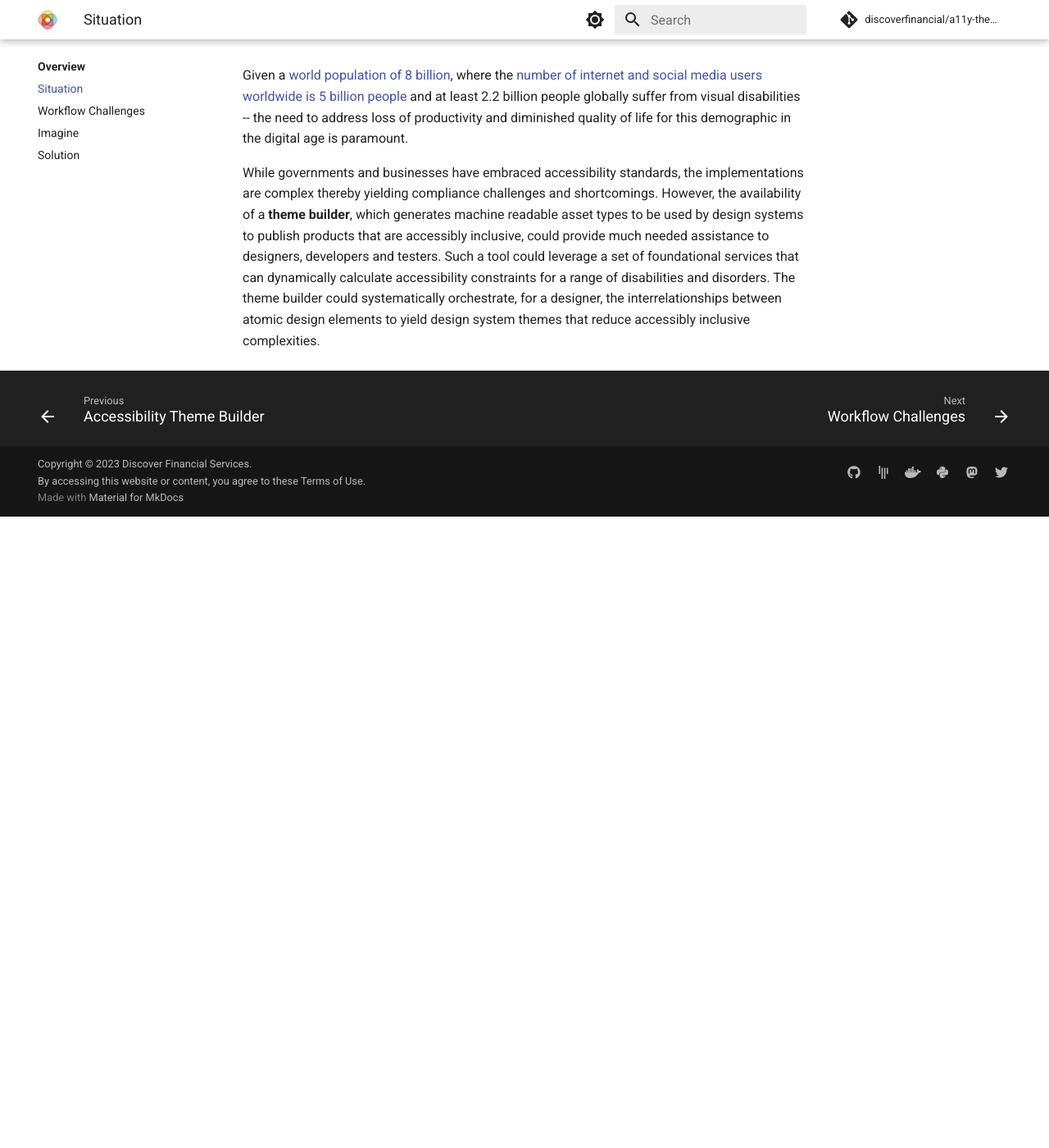
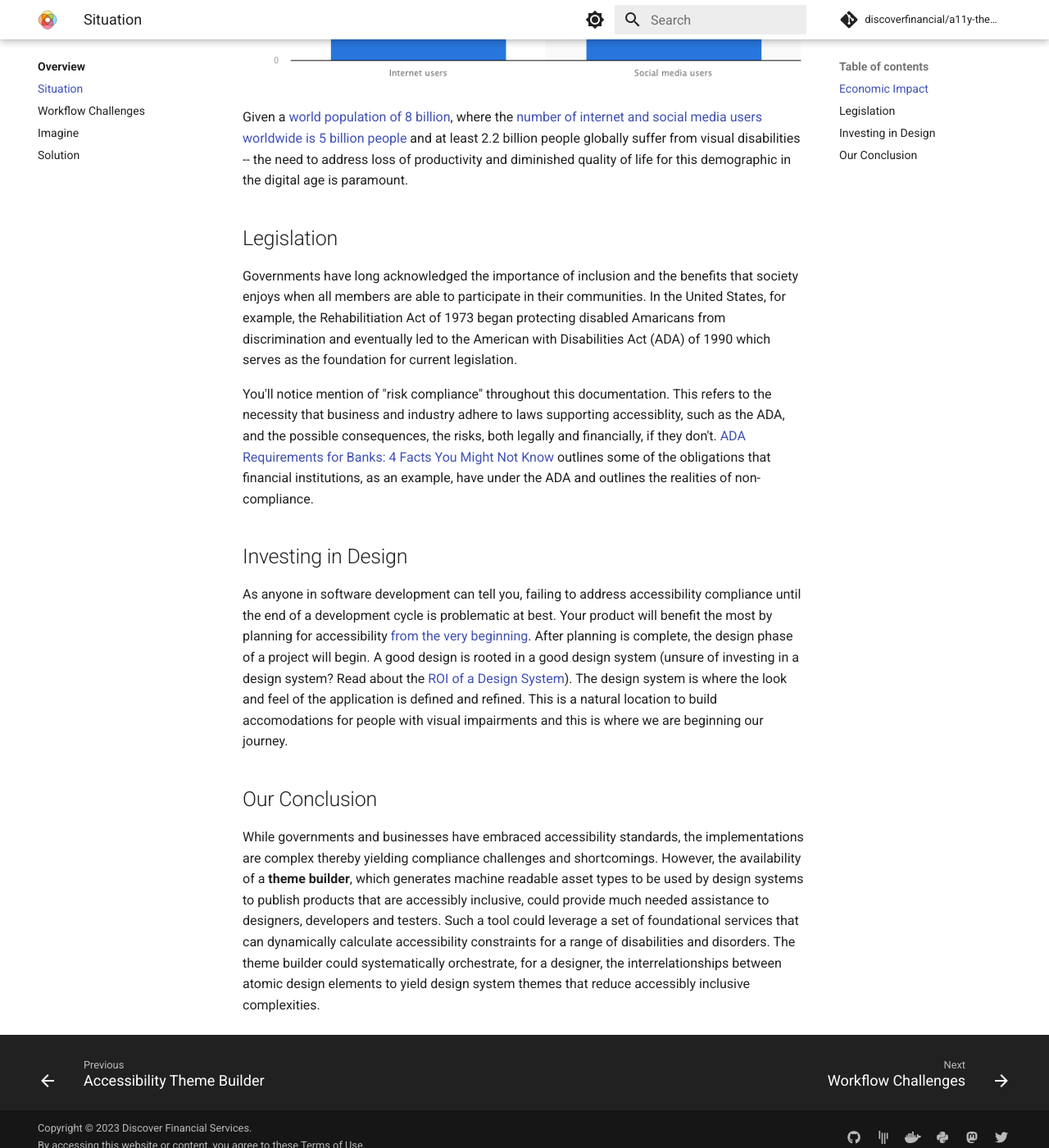
Before and after one commit to finos/a11y-theme-builder, an MkDocs documentation site: the page built from docs/motivation/situation.md, in a window 1280 px wide and 1400 px high, scrolled down 872 px. Shown: the whole window at 82% size. Built offline with MkDocs 1.6.1 and Material for MkDocs 9.7.7, drawn with Linux system fonts in a browser that asks for light colours; comment, search, counter and statistics services are not loaded; before the commit the page ends 1502 px from its top, so only the background shows below that.

Commit message:
discoverfinancial/a11y-theme-builder#417: add supporting data to documentation

```diff
--- a/docs/motivation/situation.md
+++ b/docs/motivation/situation.md
@@ -1,3 +1,5 @@
+## Economic Impact
+
 A wide range of disabilities and disorders (impairments) prevent billions of people globally from interacting with physical and digital instruments that are socially and economically necessary. The demand for accessibly inclusive products is rising. An enormous number of global companies (Content Creators or Producers),that publish these instruments to be consumed, need to consistently generate risk compliant instruments.
 
 For example, vision impairments alone present a global financial burden.  The annual global costs of productivity losses associated with vision impairment are estimated to be US $411 billion. Regardless of the cause, most people with vision impairment and blindness are over the age of 50 years; however, vision loss can affect people of all ages.
@@ -6,4 +8,16 @@ For example, vision impairments alone present a global financial burden.  The an
 
 Given a [world population of 8 billion](https://www.worldometers.info/world-population/), where the [number of internet and social media users worldwide is 5 billion people](https://www.statista.com/statistics/617136/digital-population-worldwide/) and at least 2.2 billion people globally suffer from visual disabilities -- the need to address loss of productivity and diminished quality of life for this demographic in the digital age is paramount.
 
+## Legislation
+
+Governments have long acknowledged the importance of inclusion and the benefits that society enjoys when all members are able to participate in their communities.  In the United States, for example, the Rehabilitiation Act of 1973 began protecting disabled Amaricans from discrimination and eventually led to the American with Disabilities Act (ADA) of 1990 which serves as the foundation for current legislation.
+
+You'll notice mention of "risk compliance" throughout this documentation.  This refers to the necessity that business and industry adhere to laws supporting accessiblity, such as the ADA, and the possible consequences, the risks, both legally and financially, if they don't.  [ADA Requirements for Banks: 4 Facts You Might Not Know](https://levelaccess.com/blog/ada-financial-institutions) outlines some of the obligations that financial institutions, as an example, have under the ADA and outlines the realities of non-compliance.
+
+## Investing in Design
+
+As anyone in software development can tell you, failing to address accessibility compliance until the end of a development cycle is problematic at best.  Your product will benefit the most by planning for accessibility [from the very beginning](https://www.w3.org/WAI/EO/wiki/Start_with_Accessibility).  After planning is complete, the design phase of a project will begin.  A good design is rooted in a good design system (unsure of investing in a design system? Read about the [ROI of a Design System](https://www.smashingmagazine.com/2022/09/formula-roi-design-system/)).  The design system is where the look and feel of the application is defined and refined.  This is a natural location to build accomodations for people with visual impairments and this is where we are beginning our journey.
+
+## Our Conclusion
+
 While governments and businesses have embraced accessibility standards, the implementations are complex thereby yielding compliance challenges and shortcomings. However, the availability of a **theme builder**, which generates machine readable asset types to be used by design systems to publish products that are accessibly inclusive, could provide much needed assistance to designers, developers and testers. Such a tool could leverage a set of foundational services that can dynamically calculate accessibility constraints for a range of disabilities and disorders. The theme builder could systematically orchestrate, for a designer, the interrelationships between atomic design elements to yield design system themes that reduce accessibly inclusive complexities.
```
